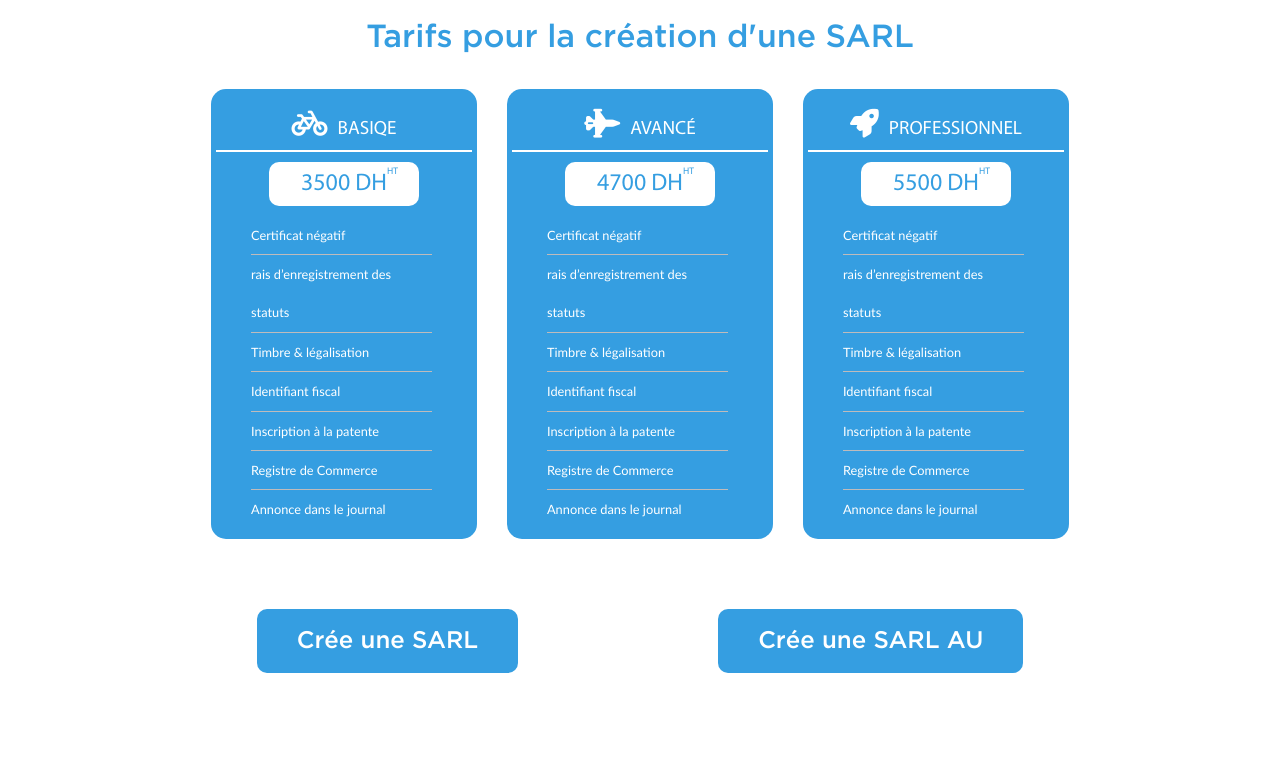
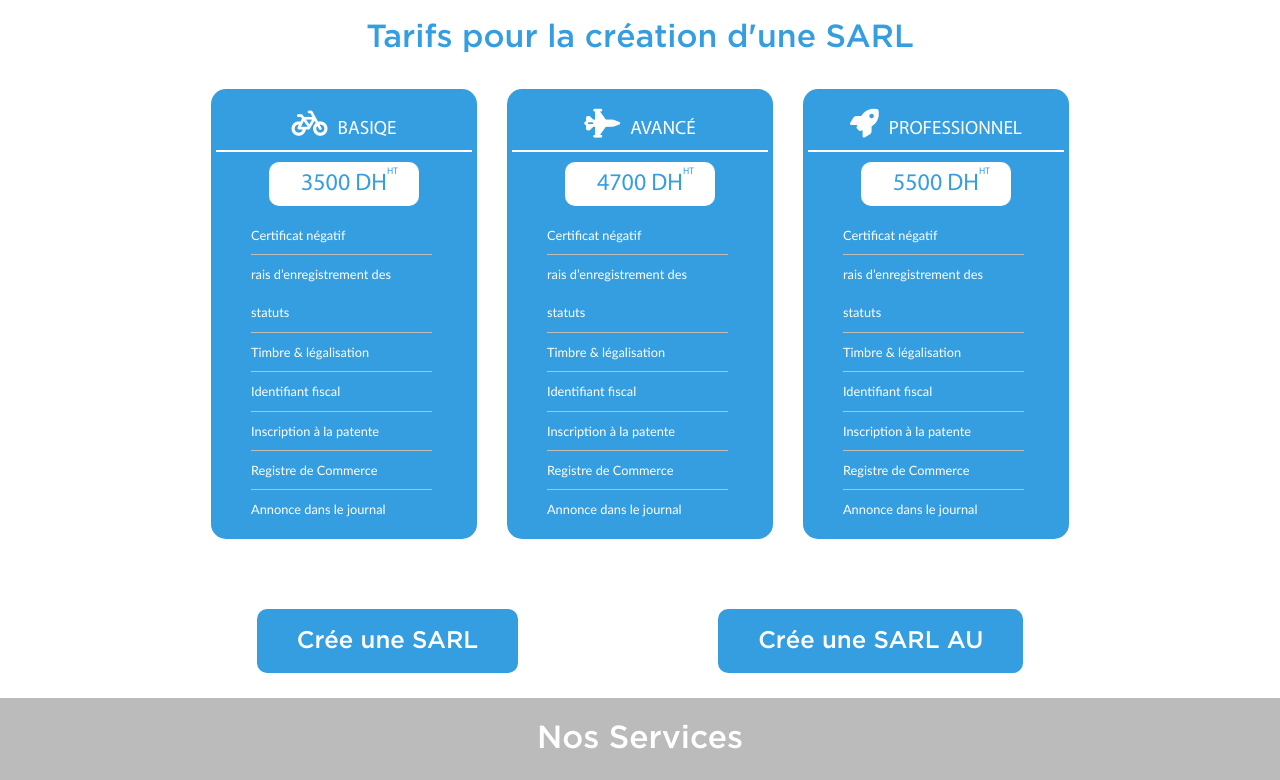
Before and after one commit to shahriar-ahm3d/E-societe, a plain HTML site: page index.html in a window 1280 px wide. Shown: the part 1209-1989 px from the top of the page. Before the commit the page ends 1907 px from the top, so only its background shows below. Drawn offline with Linux system fonts and the light colour scheme.

Commit message:
our service

```diff
--- a/index.html
+++ b/index.html
@@ -132,6 +132,20 @@
             </div>
 
         </section>
+
+<!--        ----------------- our services section ----------------->
+
+       <section class="our-services">
+           <div class="container">
+               <div class="service-header">
+               <h1>Nos Services</h1>
+               </div>
+               <div class="service-content">
+
+               </div>
+           </div>
+       </section>
+
     </main>
 
 
--- a/main.css
+++ b/main.css
@@ -246,21 +246,24 @@ header img.clock {
     margin-left: auto;
     margin-right: auto;
 }
+
 .nav-arrow {
     text-align-last: center;
     margin-top: 120px;
 }
+
 .nav-arrow i {
     font-size: 3em;
     color: #359ee1;
     transition: all .5s ease;
 
 }
+
 /*------------------ main section ---------------------*/
 
 main section.description .container {
     width: 40%;
-/*    transition: all .5s ease;*/
+    scroll-behavior: smooth;
 }
 
 .description {
@@ -438,5 +441,20 @@ p.description-footer {
 .offer-table .row h2.last-button {
     float: right;
     margin-right: 0;
+}
 
+/*---- our services section -------------------------------*/
+.our-services{
+    background-color: #BBBBBB;
 }
+.our-services .service-header {
+    display: block;
+    padding: 25px;
+}
+
+.our-services .service-header h1 {
+    text-align: center;
+    color: #fff;
+    font-family: 'Gotham-medium', sans-serif;
+    font-size: 2em;
+}
```
